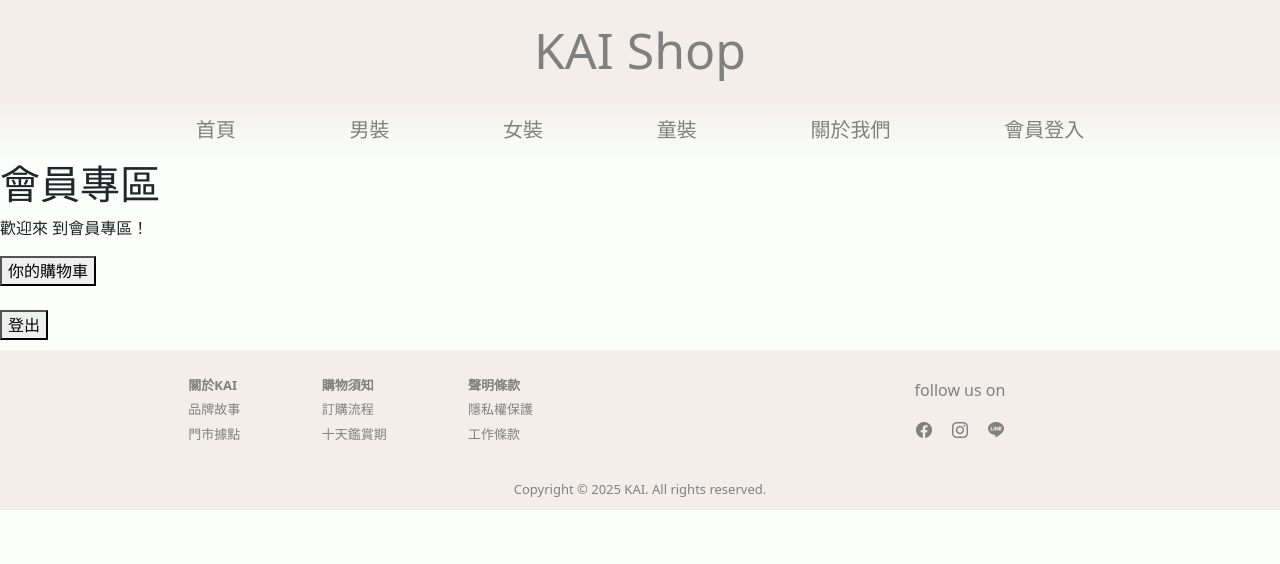
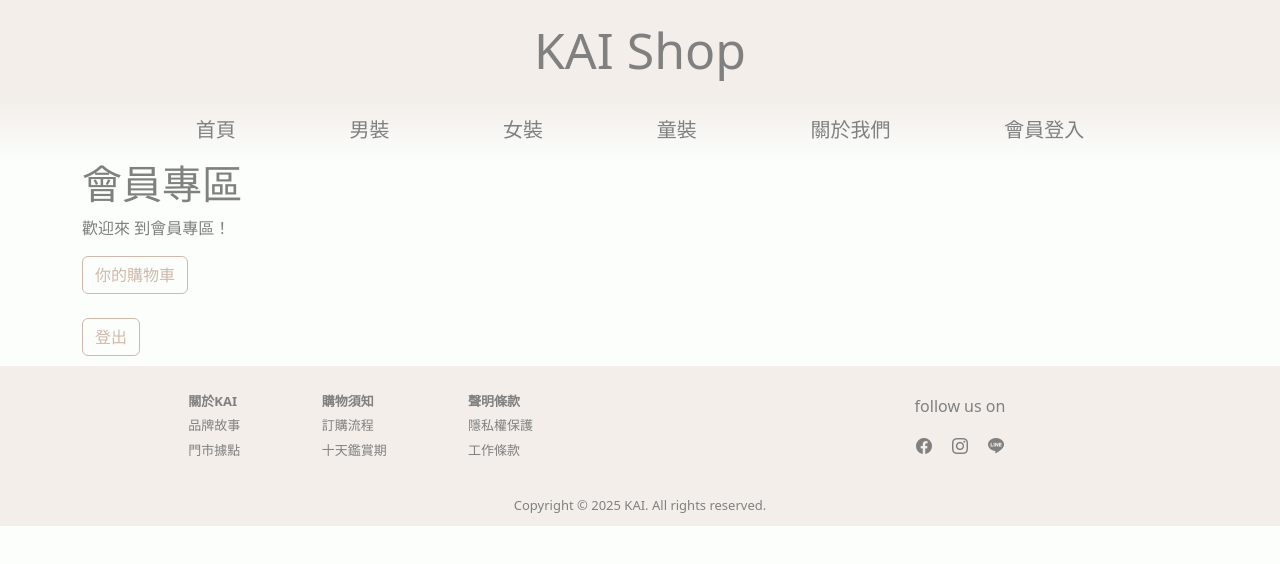
Before and after one commit to kai30502/kai-shop, a React (Vite) app in the folder my-react/: page /member in a window 1280 px wide. Shown: the top 564 px of the page. Built offline with nearby package versions, Linux system fonts and the light colour scheme.

Commit message:
新增member.css、修正member和cart頁面

```diff
--- a/my-react/src/Nav.jsx
+++ b/my-react/src/Nav.jsx
@@ -5,7 +5,7 @@ function Nav({member}) {
 
   return (
     <nav  className={styles.nav}>
-        <div className="container d-flex justify-content-evenly ">
+        <div className="container d-flex justify-content-evenly">
           <Link to="/" className={styles.li}>首頁</Link>
           <Link to="/men" className={styles.li}>男裝</Link>
           <Link to="/women" className={styles.li}>女裝</Link>
--- a/my-react/src/pages/Cart.jsx
+++ b/my-react/src/pages/Cart.jsx
@@ -22,8 +22,8 @@ function Cart() {
     }, [member, navigate]);
 
   return (
-    <div>
-        <h1>您的購物車</h1>
+    <div className="container">
+        <h1 style={{color: 'gray'}}>您的購物車</h1>
 
         <table className="table table-striped">
             <thead>
--- a/my-react/src/pages/Member.jsx
+++ b/my-react/src/pages/Member.jsx
@@ -1,4 +1,5 @@
 import { useNavigate } from 'react-router-dom';
+import styles from './Member.module.css';
 
 function Member({ setMember }) {
 
@@ -17,12 +18,12 @@ function Member({ setMember }) {
     }
 
   return (
-    <div>
+    <div className={`container ${styles.member}`}>
         <h1>會員專區</h1>
         <p>歡迎來 {member?.full_name} 到會員專區！</p>
 
-        <button onClick={handleCart}>你的購物車</button><br /><br />
-        <button onClick={handleLogout}>登出</button>
+        <button onClick={handleCart} className={`btn btn-outline-primary ${styles.cartBtn}`}>你的購物車</button><br /><br />
+        <button onClick={handleLogout} className={`btn btn-outline-primary ${styles.cartBtn}`}>登出</button>
     </div>
   )
 }
--- /dev/null
+++ b/my-react/src/pages/Member.module.css
@@ -0,0 +1,19 @@
+.member{
+    color: gray;
+}
+.cartBtn{
+    color: #D0B8AC;
+    border: 1px solid #D0B8AC;
+}
+
+.cartBtn:hover {
+    background: #D0B8AC;
+    color: white;
+    border: 1px solid #D0B8AC;
+}
+
+.cartBtn:active {
+    background: #B4846C !important;;
+    color: white;
+    border: 1px solid #B4846C !important;;
+}
```
